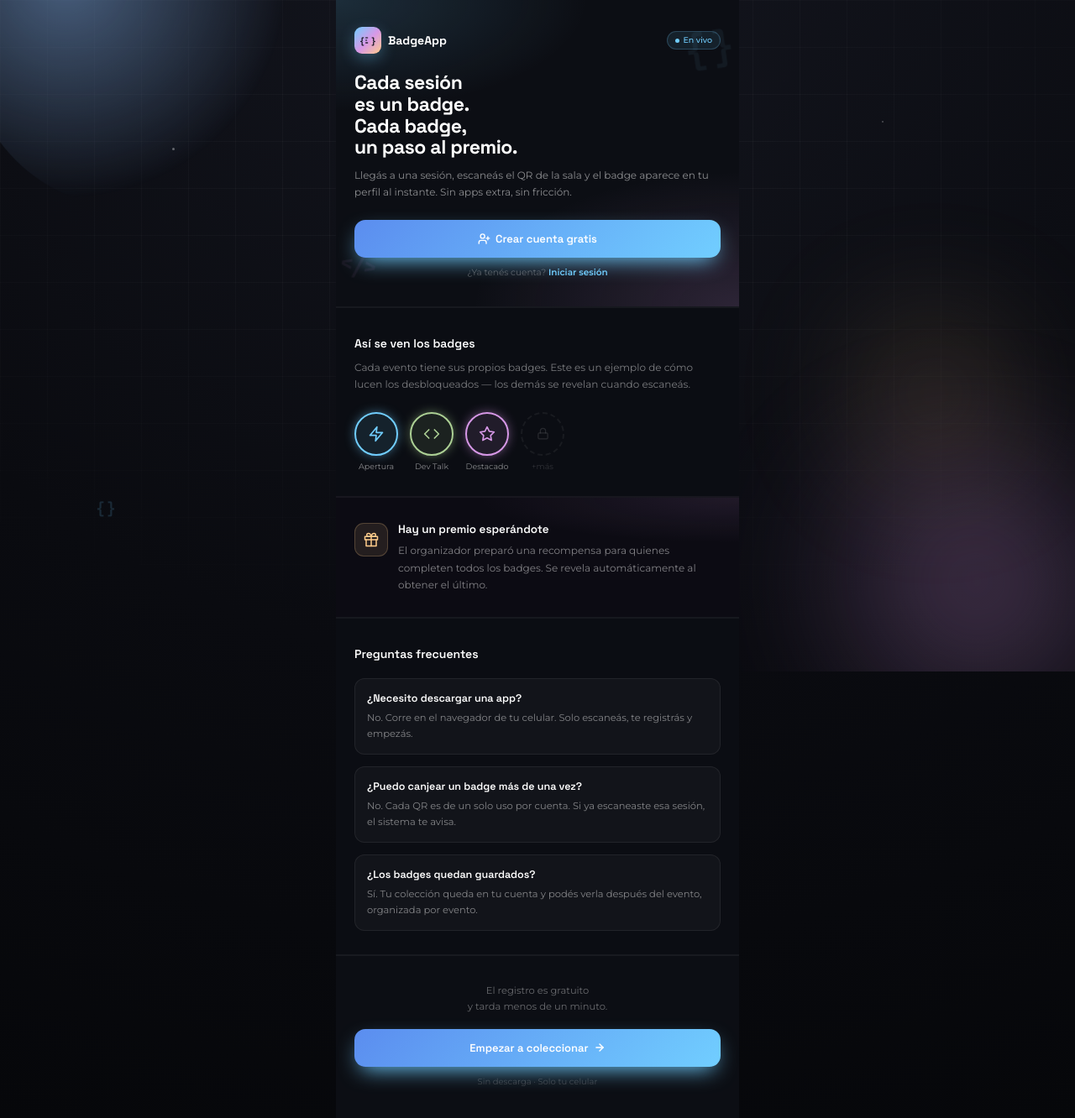
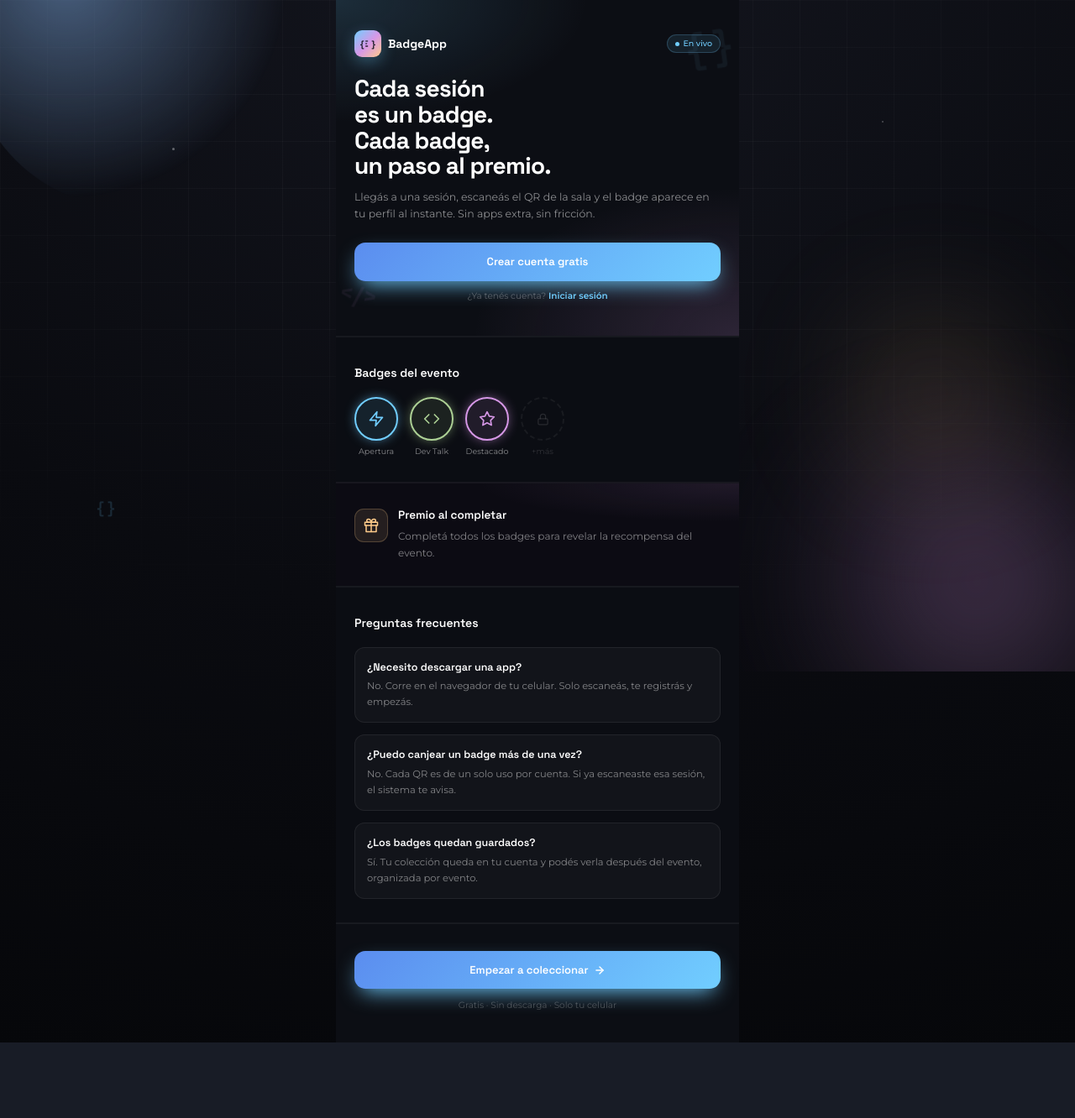
Before and after one commit to Pablo0908/TokenTeamW, a Vue app in the folder frontend/: page /welcome in a window 1280 px wide. Shown: the whole page at 84% size. After the commit the page ends 1242 px from the top, so only its background shows below. Built offline with nearby package versions, Linux system fonts and the light colour scheme; no server answers.

Commit message:
style: redesign preview — bigger hero, restored FAQ, removed bullets section
Co-Authored-By: Claude Sonnet 4.6 <noreply@anthropic.com>

```diff
--- a/frontend/src/components/domain/EventPreviewCard.vue
+++ b/frontend/src/components/domain/EventPreviewCard.vue
@@ -69,10 +69,6 @@ function goLogin() {
         <p class="hero-sub">Llegás a una sesión, escaneás el QR de la sala y el badge aparece en tu perfil al instante. Sin apps extra, sin fricción.</p>
 
         <button type="button" class="cta-btn" @click="goRegister">
-          <svg width="15" height="15" viewBox="0 0 24 24" fill="none" stroke="currentColor" stroke-width="2.2" stroke-linecap="round" stroke-linejoin="round" aria-hidden="true">
-            <path d="M16 21v-2a4 4 0 0 0-4-4H6a4 4 0 0 0-4 4v2"/><circle cx="9" cy="7" r="4"/>
-            <line x1="19" y1="8" x2="19" y2="14"/><line x1="22" y1="11" x2="16" y2="11"/>
-          </svg>
           Crear cuenta gratis
         </button>
         <p class="hero-signin">
@@ -83,9 +79,7 @@ function goLogin() {
 
       <!-- ── Badges de ejemplo ── -->
       <section class="info-section">
-        <span class="section-title">Así se ven los badges</span>
-        <p class="section-body">Cada evento tiene sus propios badges. Este es un ejemplo de cómo lucen los desbloqueados — los demás se revelan cuando escaneás.</p>
-
+        <span class="section-title">Badges del evento</span>
         <div class="badge-row">
           <div class="badge-sample" style="animation:rise .4s both .04s">
             <div class="badge-circle" style="border-color:#71ceff;background:rgba(113,206,255,.11);box-shadow:0 0 16px -5px #71ceff">
@@ -124,8 +118,8 @@ function goLogin() {
             </svg>
           </div>
           <div>
-            <span class="prize-title">Hay un premio esperándote</span>
-            <p class="prize-desc">El organizador preparó una recompensa para quienes completen todos los badges. Se revela automáticamente al obtener el último.</p>
+            <span class="prize-title">Premio al completar</span>
+            <p class="prize-desc">Completá todos los badges para revelar la recompensa del evento.</p>
           </div>
         </div>
       </section>
@@ -151,14 +145,13 @@ function goLogin() {
 
       <!-- ── Footer CTA ── -->
       <section class="footer-cta">
-        <p class="footer-text">El registro es gratuito<br>y tarda menos de un minuto.</p>
         <button type="button" class="cta-btn" style="margin-bottom:0" @click="goRegister">
           Empezar a coleccionar
           <svg width="14" height="14" viewBox="0 0 24 24" fill="none" stroke="currentColor" stroke-width="2.5" stroke-linecap="round" stroke-linejoin="round" aria-hidden="true">
             <line x1="5" y1="12" x2="19" y2="12"/><polyline points="12 5 19 12 12 19"/>
           </svg>
         </button>
-        <p class="footer-note">Sin descarga · Solo tu celular</p>
+        <p class="footer-note">Gratis · Sin descarga · Solo tu celular</p>
       </section>
 
     </div>
@@ -219,7 +212,7 @@ function goLogin() {
 
 /* ── Hero ── */
 .hero-section {
-  position:relative;padding:32px 22px 32px;
+  position:relative;padding:36px 22px 40px;
   background:radial-gradient(120% 70% at 0% 0%,rgba(113,206,255,.16),transparent 52%),
              radial-gradient(120% 80% at 100% 100%,rgba(215,152,231,.16),transparent 55%),
              #0c0e14;
@@ -242,8 +235,8 @@ function goLogin() {
 .live-dot  { width:5px;height:5px;border-radius:50%;background:#71ceff;animation:pulse 2s ease-in-out infinite; }
 .live-label{ font-family:'Montserrat',sans-serif;font-size:9.5px;font-weight:500;color:#71ceff; }
 
-.hero-title { font-family:'Space Grotesk',sans-serif;font-weight:700;font-size:23px;line-height:1.12;color:#fff;margin-bottom:10px;letter-spacing:-.02em; }
-.hero-sub   { font-family:'Montserrat',sans-serif;font-size:12px;color:rgba(255,255,255,.52);line-height:1.7;margin-bottom:22px; }
+.hero-title { font-family:'Space Grotesk',sans-serif;font-weight:700;font-size:28px;line-height:1.1;color:#fff;margin-bottom:12px;letter-spacing:-.025em; }
+.hero-sub   { font-family:'Montserrat',sans-serif;font-size:12.5px;color:rgba(255,255,255,.52);line-height:1.6;margin-bottom:24px; }
 
 .cta-btn {
   display:flex;align-items:center;justify-content:center;gap:6px;width:100%;
@@ -261,8 +254,7 @@ function goLogin() {
 .prize-section { padding:28px 22px;background:radial-gradient(120% 70% at 100% 0%,rgba(215,152,231,.1),transparent 54%),#0c0b13;border-top:2px solid rgba(255,255,255,.05); }
 .footer-cta { padding:32px 22px 36px;background:#0c0e14;border-top:2px solid rgba(255,255,255,.05);text-align:center; }
 
-.section-title { font-family:'Space Grotesk',sans-serif;font-weight:600;font-size:14px;color:#fff;display:block;margin-bottom:8px; }
-.section-body  { font-family:'Montserrat',sans-serif;font-size:12px;color:rgba(255,255,255,.45);line-height:1.7;margin-bottom:22px; }
+.section-title { font-family:'Space Grotesk',sans-serif;font-weight:600;font-size:14px;color:#fff;display:block;margin-bottom:18px; }
 
 /* ── Badge row ── */
 .badge-row { display:flex;gap:14px;align-items:flex-start; }
@@ -288,12 +280,12 @@ function goLogin() {
 .prize-desc  { font-family:'Montserrat',sans-serif;font-size:12px;color:rgba(255,255,255,.48);line-height:1.7; }
 
 /* ── FAQ ── */
+.faq-section { padding:32px 22px 28px;background:#0b0d13;border-top:2px solid rgba(255,255,255,.05); }
 .faq-list { display:flex;flex-direction:column;gap:14px;margin-top:18px; }
 .faq-item { padding:14px;background:rgba(255,255,255,.03);border:1px solid rgba(255,255,255,.07);border-radius:12px; }
 .faq-q { font-family:'Space Grotesk',sans-serif;font-weight:600;font-size:12.5px;color:#fff;margin-bottom:4px; }
 .faq-a { font-family:'Montserrat',sans-serif;font-size:11.5px;color:rgba(255,255,255,.48);line-height:1.65; }
 
 /* ── Footer ── */
-.footer-text { font-family:'Montserrat',sans-serif;font-size:11.5px;color:rgba(255,255,255,.38);line-height:1.7;margin-bottom:16px; }
-.footer-note { font-family:'Montserrat',sans-serif;font-size:10px;color:rgba(255,255,255,.2);margin-top:10px; }
+.footer-note { font-family:'Montserrat',sans-serif;font-size:10.5px;color:rgba(255,255,255,.25);margin-top:12px; }
 </style>
```
